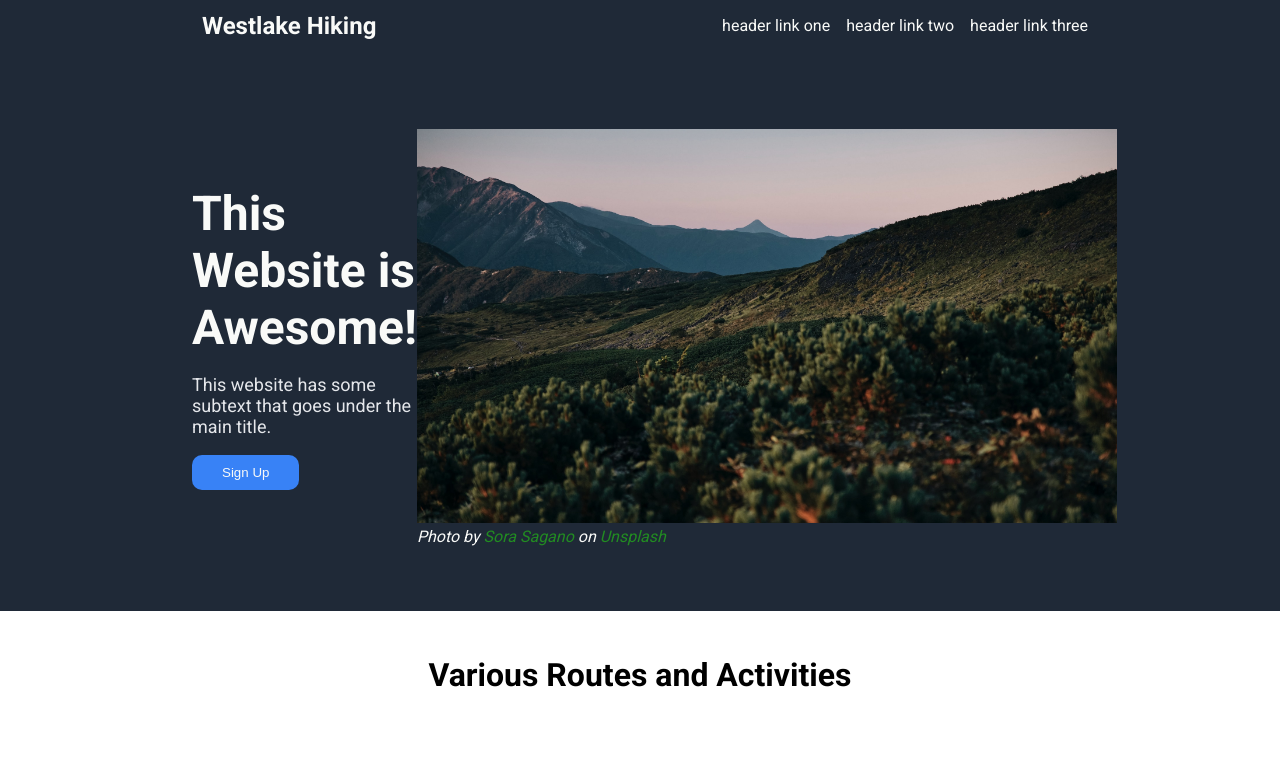
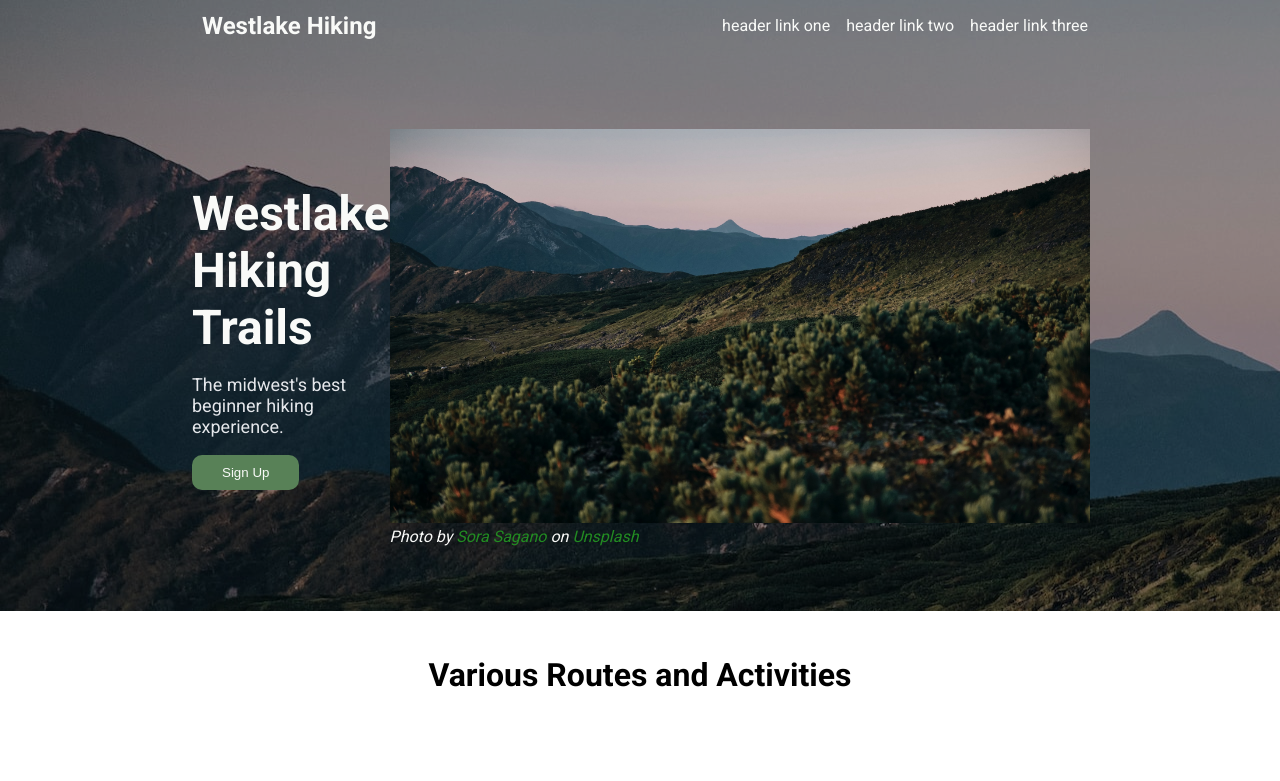
Before and after one commit to GlassFountain/odin-landing-page, a plain HTML site: page index.html in a window 1280 px wide. Shown: the top 781 px of the page. Drawn offline with Linux system fonts and the light colour scheme.

Commit message:
changed header content and theme

```diff
--- a/index.html
+++ b/index.html
@@ -16,11 +16,11 @@
                     <li>header link three</li>
                 </ul>
             </div>
-
+            <div class="banner-image">
                 <div class="banner">
                     <div class="banner-text">
-                    <h1 class="banner-title">This Website is Awesome!</h1>
-                    <p class="banner-sec-text">This website has some subtext that goes under the main title.</p>
+                        <h1 class="banner-title">Westlake Hiking Trails</h1>
+                        <p class="banner-sec-text">The midwest's best beginner hiking experience.</p>
                         <button>Sign Up</button>
                     </div>
 
@@ -31,6 +31,8 @@
                         <div class="header-link-text">Photo by <a href="https://unsplash.com/@sorasagano?utm_source=unsplash&utm_medium=referral&utm_content=creditCopyText">Sora Sagano</a> on <a href="https://unsplash.com/photos/a-view-of-a-mountain-range-with-trees-in-the-foreground-zwzDr9VW-cc?utm_source=unsplash&utm_medium=referral&utm_content=creditCopyText">Unsplash</a></div>
                     </div>
                 </div>
+            </div>
+
         </div>
     </div>
 
--- a/styles.css
+++ b/styles.css
@@ -21,7 +21,7 @@ a{
 
 /* Header */
 .header, .footer{
-    background-color: #1F2937;
+    background-color: #1c3026;
 }
 .nav-bar{
     display: flex;
@@ -72,7 +72,7 @@ img {
 }
 
 button{
-    background-color: #3882F6;
+    background-color: #588157;
     border: none;
     padding: 10px 30px;
     border-radius: 10px;
@@ -108,7 +108,7 @@ button{
 .card-file{
     width: 150px;
     height: 150px;
-    border: 5px solid #3882F6;
+    border: 5px solid #588157;
     border-radius: 10px;
 }
 
@@ -159,7 +159,7 @@ button{
     width: 850px;
     padding: 25px 40px;
     border-radius: 20px;
-    background-color: #3882F6;
+    background-color: #588157;
 }
 
 .action-btn{
@@ -176,3 +176,8 @@ button{
     justify-content: center;
     padding: 10px 0px;
 }
+
+.header{
+    background: url("./Images/sagano-mtn.jpg") rgba(0, 0, 0, 0.3);
+    background-blend-mode: color;
+}
```
Lines whose indentation alone changed are shown as unchanged.
